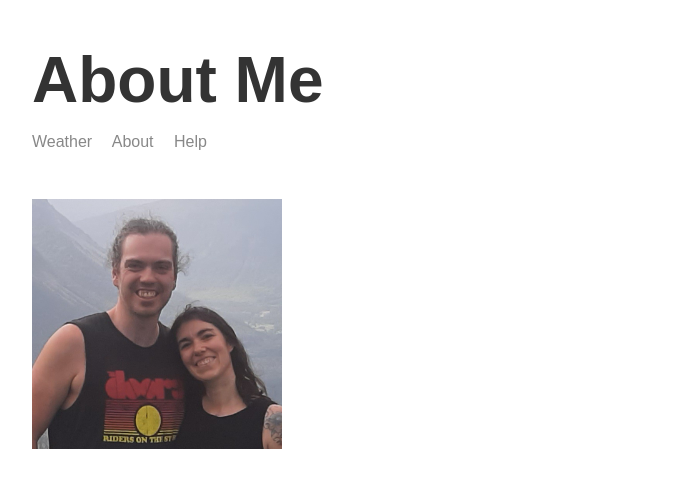
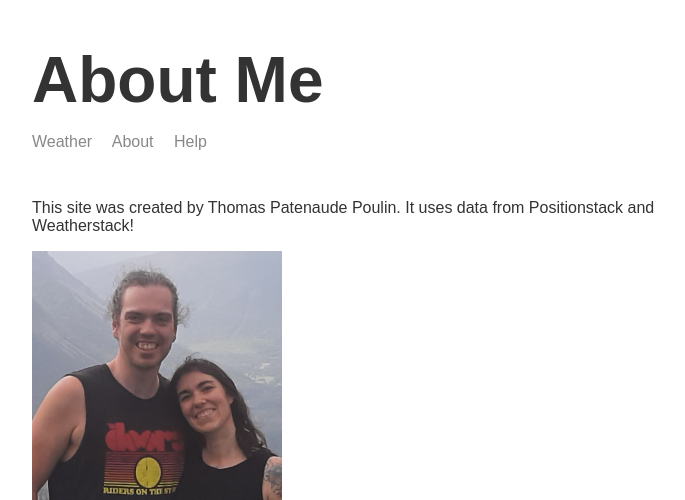
Before and after one commit to thomaspaten/node-weather-website, a Node server app: page /about in a window 1280 px wide. Shown: the top 500 px of the page, without its empty margins (283-968 px from the left). Run offline with Node 20, Linux system fonts and the light colour scheme; some libraries are stand-ins or nearby versions.

Commit message:
Add about text

```diff
--- a/web-server/templates/views/about.hbs
+++ b/web-server/templates/views/about.hbs
@@ -11,6 +11,7 @@
 <body>
     <div class="main-content">
         {{>header}}
+        <p>This site was created by Thomas Patenaude Poulin. It uses data from Positionstack and Weatherstack!</p>
         <img class="portrait" src="/img/me.jpg">
     </div>
 
```
